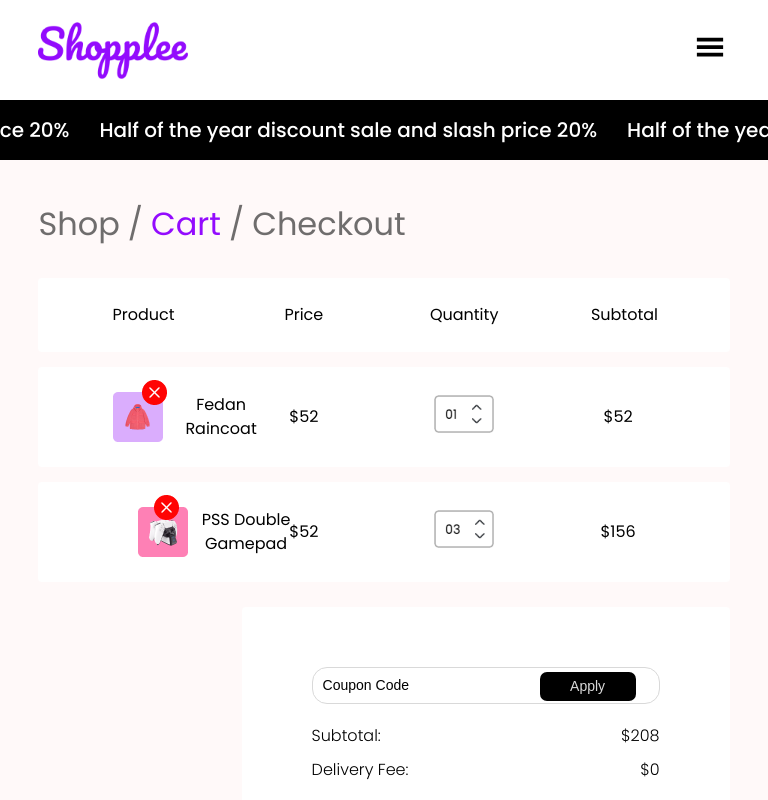
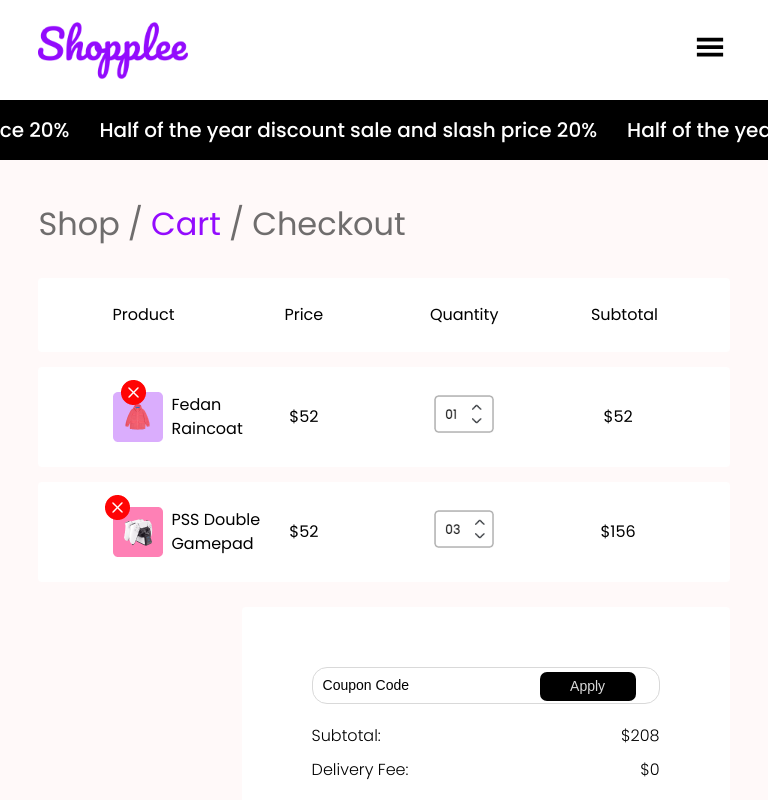
Before and after one commit to Queencobham/shopplee-ecommerce-site, a React (Vite) app: page /cartpage in a window 768 px wide. Shown: the top 800 px of the page. Built offline with nearby package versions, Linux system fonts and the light colour scheme.

Commit message:
cart page

```diff
--- a/src/index.css
+++ b/src/index.css
@@ -630,21 +630,18 @@ footer .logo img {
     display: flex;
     justify-content: center;
     align-items: center;
-    gap: 5px;
+    gap: 8px;
     position: relative;
     left: 50px;
+    text-align: left;
 }
 
-.cart-img-two {
-    left: 75px;
-}
 
 .cart-img-one::before {
     content: url(./assets/cross.png);
     position: absolute;
     left: 18%;
     bottom: 30px;
-
 }
 
 .cart-img-two::before {
@@ -1348,4 +1345,12 @@ form span input[type=text] {
     .cart-table .desktop {
         display: flex;
     }
+
+    .cart-img-one::before {
+        left: 5%;
+    }
+
+    .cart-img-two::before {
+        left: -5%;
+    }
 }
```
